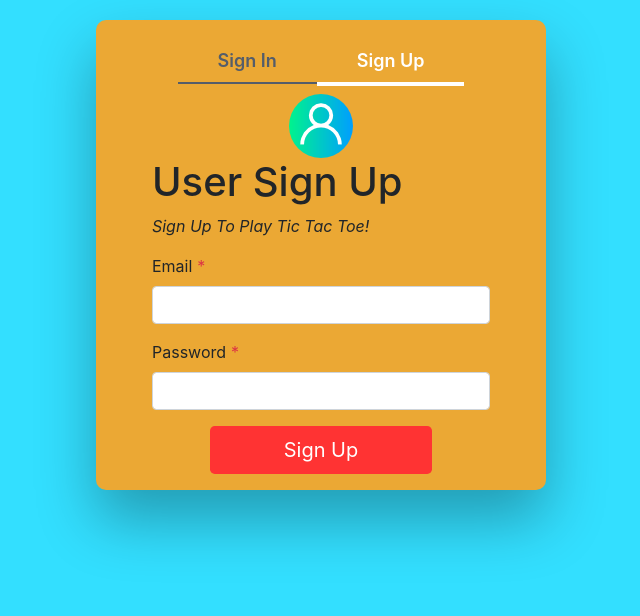
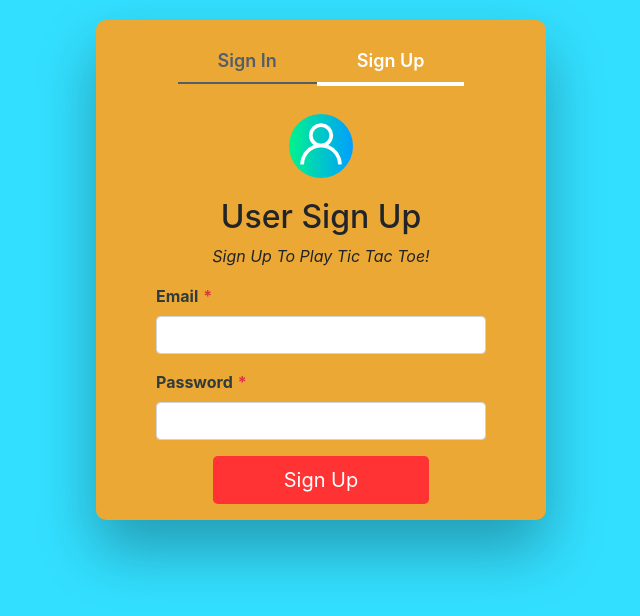
Before and after one commit to mlatif01/tic-tac-toe, an Angular app: page /user/signup in a window 1280 px wide. Shown: the top 616 px of the page, without its empty margins (319-959 px from the left). Built offline with nearby package versions, Linux system fonts and the light colour scheme.

Commit message:
add form validation for signup; add styling

```diff
--- a/src/app/shared/user.service.ts
+++ b/src/app/shared/user.service.ts
@@ -9,7 +9,7 @@ export class UserService {
   constructor(private formBuilder: FormBuilder) { }
 
   formModel = this.formBuilder.group({
-    Email: ['', Validators.required],
-    Password: ['', Validators.required, Validators.minLength(8)]
-  })
+    Email: ['', [Validators.required, Validators.email]],
+    Password: ['', [Validators.required, Validators.minLength(8)]]
+  });
 }
--- a/src/app/user/signup/signup.component.html
+++ b/src/app/user/signup/signup.component.html
@@ -1,14 +1,18 @@
 <form [formGroup]="service.formModel" autocomplete="off">
     <img src="/assets/user2.png" class="mx-auto d-block">
-    <h1>User Sign Up</h1>
+    <h2>User Sign Up</h2>
     <p><em>Sign Up To Play Tic Tac Toe!</em></p>
   <div class="form-group required">
     <label >Email</label>
     <input class="form-control" formControlName="Email">
+    <label class="text-danger" *ngIf="!!service.formModel.get('Email').touched && service.formModel.get('Email').errors?.email">Email is invalid</label>
+    <label class="text-danger" *ngIf="!!service.formModel.get('Email').touched && service.formModel.get('Email').errors?.required">Email is required</label>
   </div>
   <div class="form-group required">
     <label >Password</label>
     <input class="form-control" formControlName="Password">
+    <label class="text-danger" *ngIf="!!service.formModel.get('Password').touched && service.formModel.get('Password').errors?.required">Password is required</label>
+    <label class="text-danger" *ngIf="!!service.formModel.get('Password').touched && service.formModel.get('Password').errors?.minlength">Minimum 8 characters required</label>
   </div>
   <div class="form-row">
     <div class="form-group col-md-8 offset-md-2">
--- a/src/styles.css
+++ b/src/styles.css
@@ -24,11 +24,24 @@ body {
   box-shadow: 0 30px 60px 0 rgba(0,0,0,0.3);
 }
 
+p, h2 {
+  text-align: center;
+}
+
+.mx-auto {
+  margin: 20px;
+}
+
 /* Form */
-div.form-group.required > label:first-child:after{
+div.form-group.required > label:first-child:after {
   content:'*';
   color: #dc3545;
   padding-left: 5px;
+}
+
+div.form-group label:not(.text-danger) {
+  color: #303b3b;
+  font-weight: 700;
 }
 
 /* Tabs */
@@ -56,12 +69,12 @@ div.form-group.required > label:first-child:after{
     outline: none;
 }
 
-form{
-    margin: 0px 16px;
+form {
+    margin: 0px 20px;
 }
 
 /* Extra CSS for forms */
-button[type="submit"]{
+button[type="submit"] {
   background-color: #FF3333;
   color: #fff;
 }
```
